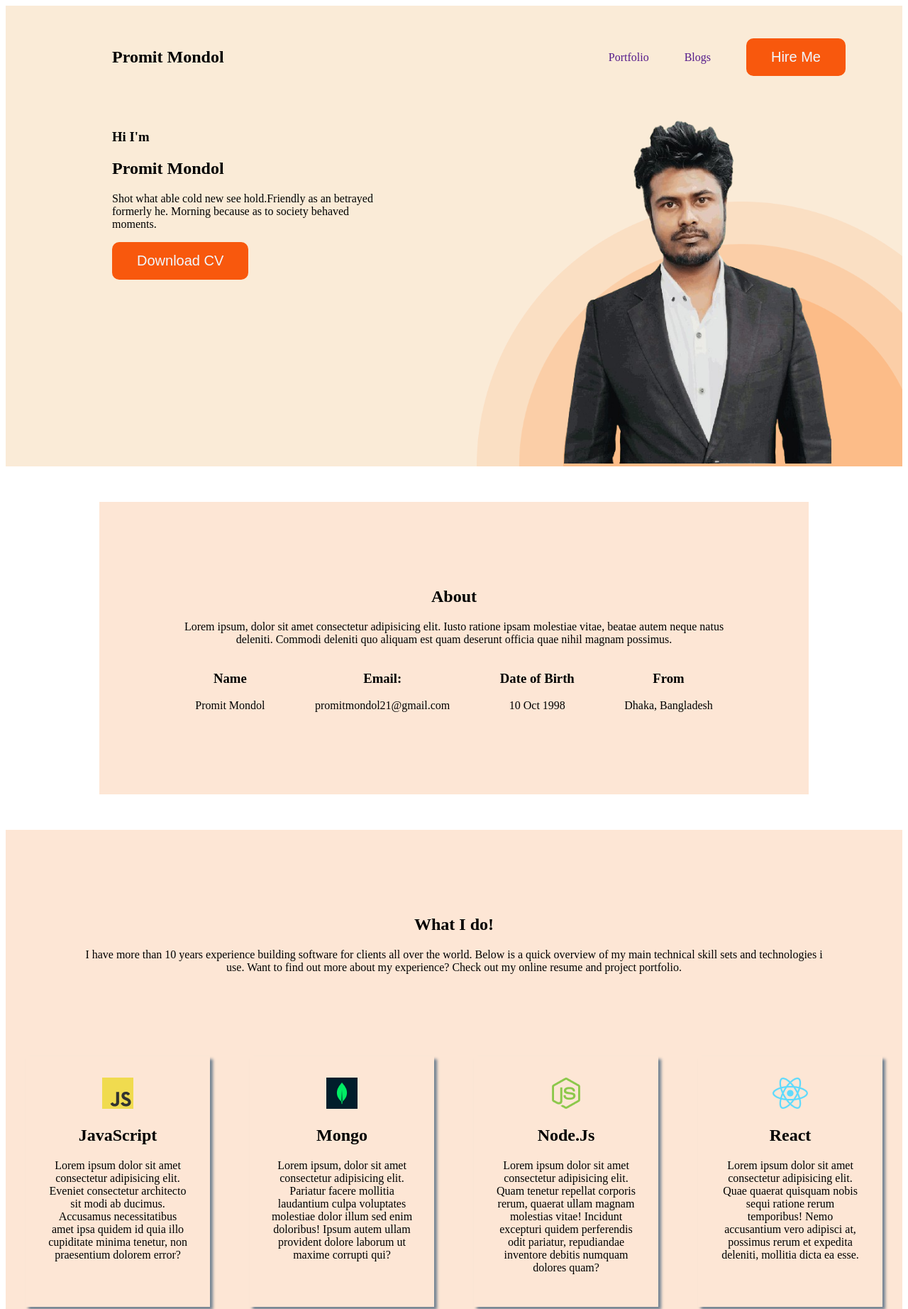
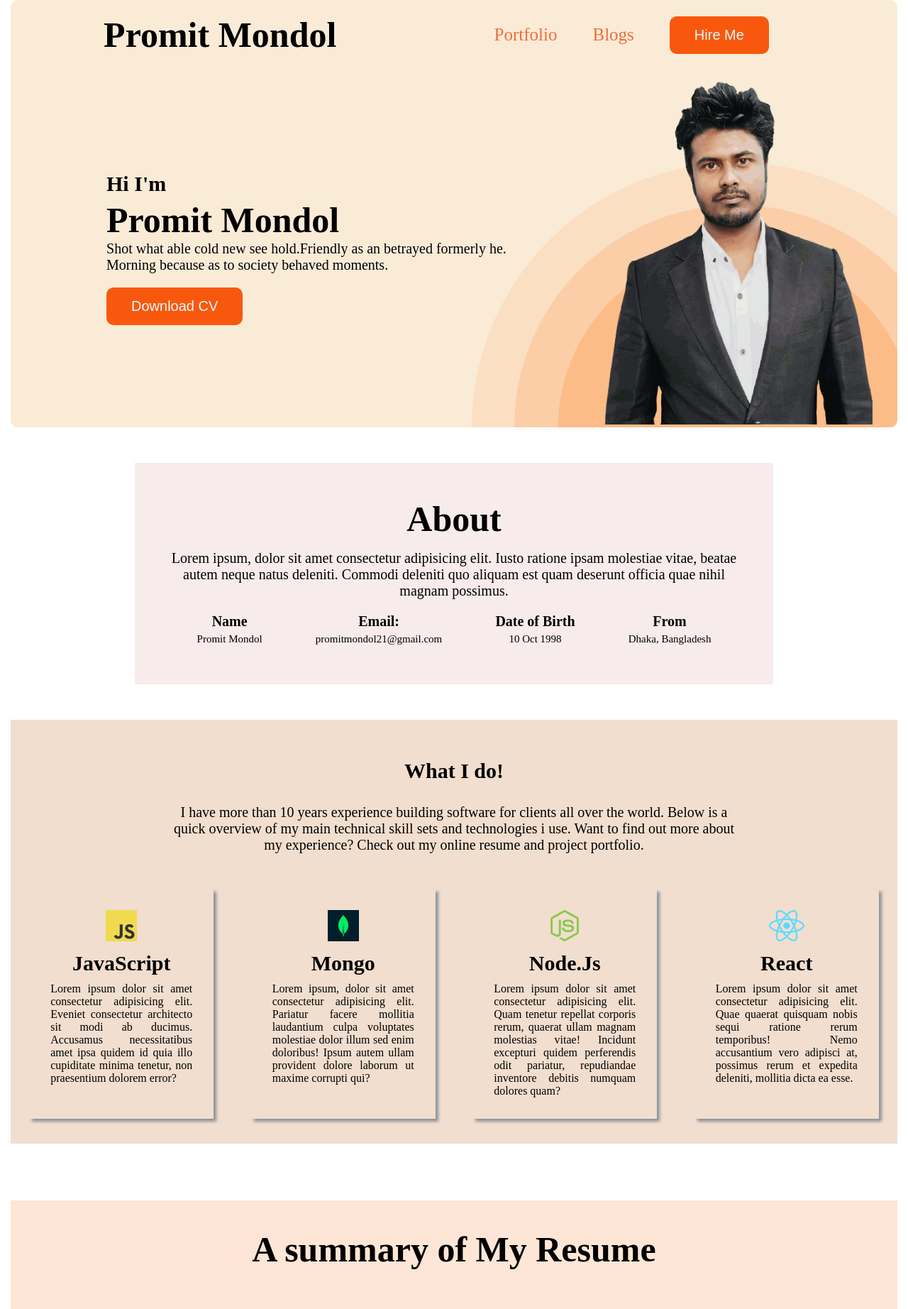
Before and after one commit to promit21/portfolio-2, a plain HTML site: page index.html in a window 1280 px wide. Shown: the top 1844 px of the page at 71% size. Drawn offline with Linux system fonts and the light colour scheme.

Commit message:
CV update

```diff
--- a/index.html
+++ b/index.html
@@ -5,7 +5,7 @@
     <meta charset="UTF-8">
     <meta name="viewport" content="width=device-width, initial-scale=1.0">
     <link rel="stylesheet" href="style.css">
-    <title>Document</title>
+    <title>Promit Mondol</title>
 </head>
 
 <body>
@@ -25,7 +25,7 @@
                 <h2>Promit Mondol</h2>
                 <p>Shot what able cold new see hold.Friendly as an betrayed formerly he. Morning because as to society
                     behaved moments.</p>
-                <button class="primary-btn">Download CV</button>
+                <button class="primary-btn"><a href="images/resume.pdf" target="_blank">Download CV</a></button>
             </div>
             <div class="header-profile">
                 <img src="images/meprofile.png" alt="">
@@ -171,7 +171,7 @@
 
     </main>
 
-    <footer>
+    <footer class="footer-container">
         <section class="foot">
             <div class="footer-text">
                 <h1>Lets Connect</h1>
@@ -187,7 +187,7 @@
                 <br>
                 <input type="email" placeholder="Enter Your E-mail">
                 <br>
-                <textarea name="" id="" cols="30" rows="10">Comment Here</textarea>
+                <textarea name="" id="" cols="30" rows="5">Comment Here</textarea>
             </div>
 
         </section>
--- a/style.css
+++ b/style.css
@@ -1,3 +1,8 @@
+* {
+    margin: 0;
+    padding: 0;
+}
+
 /* Header Part */
 
 .header-container {
@@ -6,15 +11,23 @@
     background-repeat: no-repeat;
     background-position: bottom right;
     background-size: 600px;
-    max-width: 1300px;
+    border-radius: 10px;
+    max-width: 1250px;
     margin: 0 auto;
 }
 
 nav {
     display: flex;
-    justify-content: space-between;
+    justify-content: space-around;
     align-items: center;
-    padding: 30px 30px 30px 150px;
+    padding: 20px;
+
+}
+
+nav h2 {
+    font-size: 50px;
+    margin-bottom: 0;
+    margin-top: 0;
 }
 
 nav ul {
@@ -24,6 +37,8 @@ nav ul {
 
 nav a {
     text-decoration: none;
+    font-size: 25px;
+    color: rgb(240, 109, 57);
 }
 
 nav li {
@@ -33,15 +48,35 @@ nav li {
 
 .header-content {
     display: flex;
-    justify-content: space-between;
+    justify-content: space-around;
+    align-items: center;
 }
 
 .header-text {
     width: 50%;
-    padding: 10px 150px;
+    padding-left: 100px;
+
 }
 
-.primary-btn {
+.header-text h2 {
+    font-size: 50px;
+    margin-top: 0;
+    margin-bottom: 0;
+}
+
+.header-text h3 {
+    font-size: 30px;
+    margin-top: 0;
+    margin-bottom: 5px;
+}
+
+.header-text p {
+    font-size: 20px;
+    margin-top: 0;
+    margin-bottom: 20px;
+}
+
+.primary-btn{
     font-size: 20px;
     color: aliceblue;
     background-color: rgb(248, 88, 13);
@@ -49,10 +84,14 @@ nav li {
     padding: 15px 35px;
     border-radius: 10px;
 }
+.primary-btn a{
+    text-decoration: none;
+    color: aliceblue;
+}
 
 .header-profile img {
     height: 500px;
-    padding: 0 100px;
+
 }
 
 /* Main Part */
@@ -61,12 +100,23 @@ nav li {
 .about {
     max-width: 800px;
     margin: 50px auto;
-    padding: 100px;
-    background-color: #fde6d5;
+    padding: 50px;
+    background-color: #f8ebeb;
 }
 
 .about-text {
     text-align: center;
+
+}
+
+.about-text h1 {
+    font-size: 50px;
+    margin-bottom: 15px;
+}
+
+.about-text p {
+    font-size: 20px;
+    margin-bottom: 10px;
 }
 
 .about-me {
@@ -75,18 +125,43 @@ nav li {
     text-align: center;
 }
 
+.about-me h3 {
+    font-size: 20px;
+    margin-top: 10px;
+    margin-bottom: 5px;
+}
+
+.about-me p {
+    font-size: 15px;
+    margin-bottom: 5px;
+}
+
 /* what i do part */
 
 .do-work {
-    max-width: 1300px;
+    max-width: 1250px;
     margin: 0 auto;
-    background-color: #fde6d5;
-    padding-bottom: 30px;
+    background-color: #f1decf;
+    padding: 35px 0;
 }
 
 .work-text {
+    display: block;
+    margin: 0 auto;
     text-align: center;
-    padding: 100px;
+    width: 800px;
+    padding: 20px 0;
+
+}
+
+.work-text h1 {
+    font-size: 30px;
+    margin-bottom: 30px;
+}
+
+.work-text p {
+    font-size: 20px;
+    margin-bottom: 30px;
 }
 
 .Card {
@@ -97,28 +172,37 @@ nav li {
 .Card .do-card {
     max-width: 200px;
     text-align: center;
-    box-shadow: 4px 4px 4px slategrey;
+    box-shadow: 4px 4px 4px rgb(142, 147, 153);
     padding: 30px;
+}
+
+.do-card h2 {
+    font-size: 30px;
+    padding: 10px;
+}
+
+.do-card p {
+    text-align: justify;
 }
 
 /* Resume Part */
 .resume {
-    max-width: 1300px;
+    max-width: 1250px;
     margin: 80px auto;
     text-align: center;
     background-color: #fde6d5;
-    padding: 30px 0 30px 0;
+    padding: 40px 0;
 }
 
-.resume>h1 {
+.resume h1 {
     font-size: 50px;
+    margin-bottom: 40px;
 }
 
 .resume-gellary {
     display: flex;
-    justify-content: space-between;
+    justify-content: space-around;
     text-align: left;
-    padding: 50px;
 }
 
 .education {
@@ -126,35 +210,62 @@ nav li {
     padding: 20px;
 }
 
+.education p {
+    font-size: 25px;
+    margin-top: 10px;
+}
+
+.education h2 {
+    font-size: 30px;
+    margin-top: 25px;
+}
+
 .ecperience {
     width: 600px;
     padding: 20px;
 }
 
+.ecperience p {
+    font-size: 25px;
+    margin-top: 10px;
+}
+
+.ecperience h2 {
+    font-size: 30px;
+    margin-top: 25px;
+}
+
 /* footer part */
+.footer-container {
+    background-color: #fde6d5;
+}
+
 .foot {
-    max-width: 1300px;
+    max-width: 1250px;
     margin: 0 auto;
     display: flex;
     justify-content: space-around;
-    background-color: #fde6d5;
+    align-items: center;
+
 }
 
 .footer-text {
-    width: 400px;
+    width: 600px;
     padding: 100px;
 }
 
 .footer-text h1 {
     font-size: 40px;
+    margin-top: 30px;
 }
 
 .footer-text p {
     font-size: 20px;
+    margin-bottom: 30px;
 }
 
-..footer-text img {
-    margin-right: 200px;
+.footer-text img {
+    margin-right: 50px;
     width: 24px;
     height: 24px;
 }
@@ -166,25 +277,28 @@ nav li {
 
 .foot-table h1 {
     font-size: 40px;
+    margin-bottom: 10px;
 }
 
 .foot-table input,
 textarea {
     padding: 20px;
-    font-size: 20px;
+    font-size: 15px;
     margin-bottom: 10px;
     border: 0;
     border-radius: 10px;
 }
 
 @media screen and (max-width:576px) {
-    .header-container{
+    .header-container {
         width: auto;
         flex-direction: column;
     }
-    .header-text{
+
+    .header-text {
         flex-direction: column;
     }
+
     .header-content {
         flex-direction: column;
         width: auto;
@@ -196,10 +310,12 @@ textarea {
         width: 300px;
 
     }
-    .about-text{
+
+    .about-text {
         padding: 5px;
     }
-    .about-me{
+
+    .about-me {
         flex-direction: column;
     }
 
@@ -208,25 +324,31 @@ textarea {
         padding: 0;
         margin: 0 auto;
     }
-    .Card{
+
+    .Card {
         flex-direction: column;
         padding: 0;
     }
-    .do-card{
+
+    .do-card {
         margin: 0 auto;
     }
-    .resume h1{
+
+    .resume h1 {
         font-size: 20px;
         width: 300px;
     }
-    .resume-gellary{
+
+    .resume-gellary {
         flex-direction: column;
     }
-    .education{
+
+    .education {
         width: 300px;
         padding: 0;
     }
-    .ecperience{
+
+    .ecperience {
         width: 300px;
         padding: 0;
     }
```
Also changed, not shown: 1 other file.
